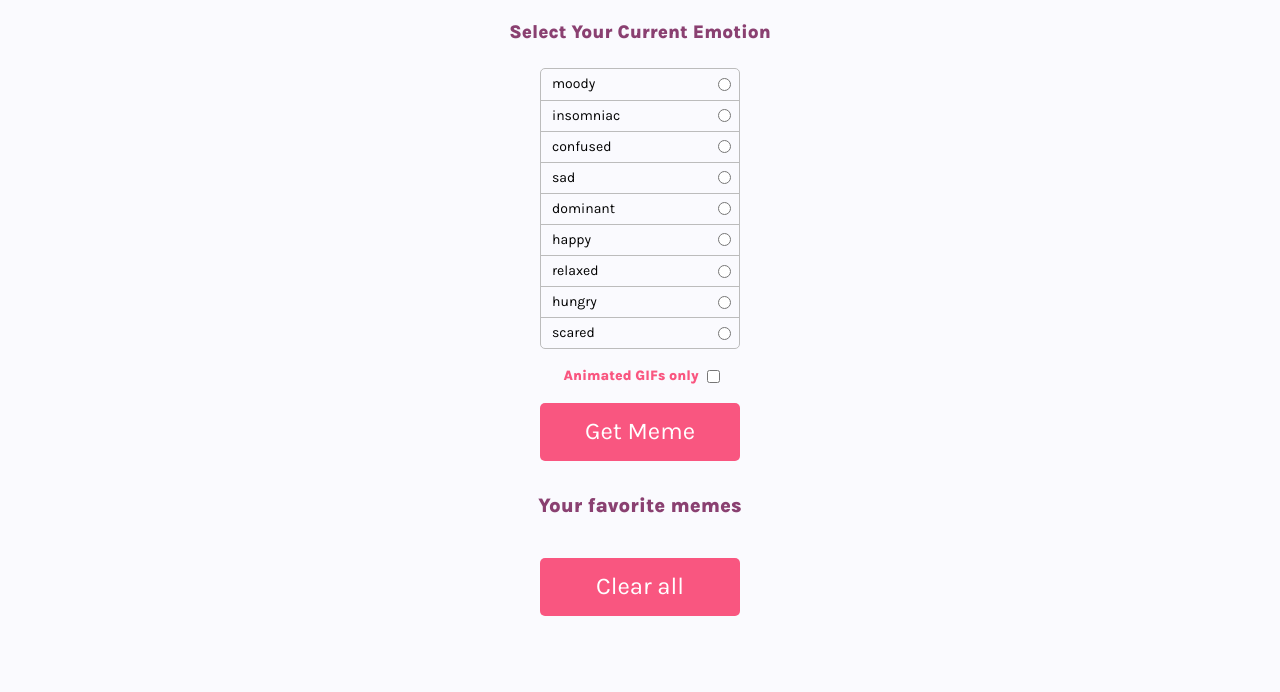
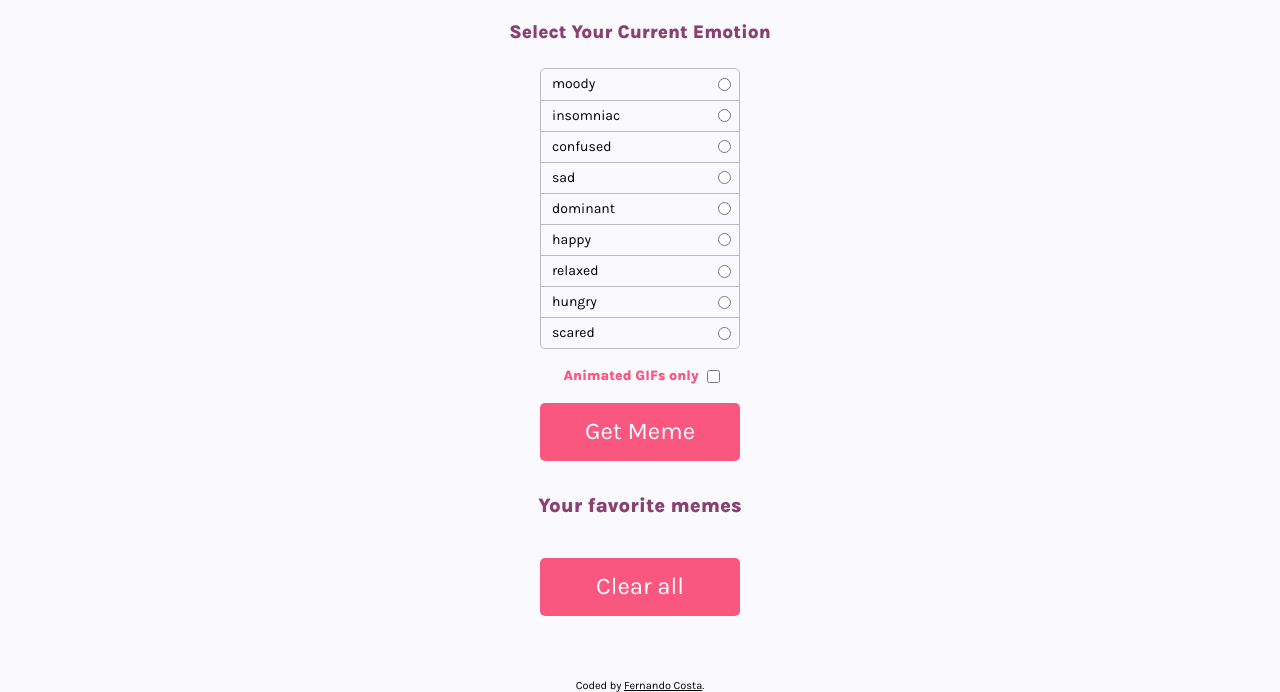
Before and after one commit to ffernandocosta/cat-meme-picker, a plain HTML site: page index.html in a window 1280 px wide. Shown: the part 109-801 px from the top of the page. Drawn offline with nearby package versions, Linux system fonts and the light colour scheme.

Commit message:
feat: add footer

```diff
--- a/index.css
+++ b/index.css
@@ -243,6 +243,15 @@ input[type="radio"]{
     margin-bottom: 8px;
 }
 
+.footer {
+    text-align: center;
+    font-size: 11px; text-align: center; margin-top: 4rem;
+}
+
+.footer a {
+    color: var(--clr-accent-400);
+}
+
 
 /* for screens smaller than 768px */
 @media (max-width: 767px) {
--- a/index.html
+++ b/index.html
@@ -39,6 +39,10 @@
 		<h3 class="favorite-memes">Your favorite memes</h3>
 		<div class="meme-modal-favorites" id="meme-modal-favorites"></div>
 		<button id="clear-all-favorites-btn" class="clear-all-favorites-btn">Clear all</button>
+
+		<div class="footer">
+			Coded by <a href="https://github.com/ffernandocosta">Fernando Costa</a>.
+		</div>
 	<script src="index.js" type="module"></script>
 </body>
 
```
